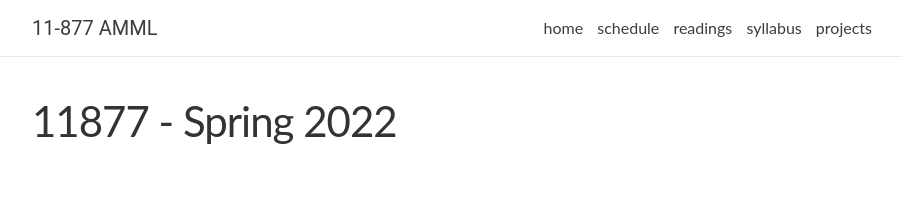
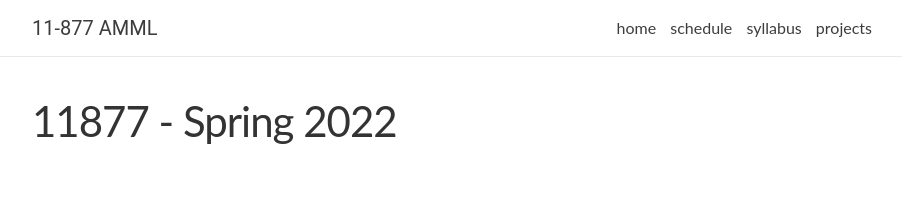
Before and after one commit to CMU-MultiComp-Lab/adv-mmml-course, a Jekyll site: the page built from README.md, in a window 1280 px wide. Shown: the top 213 px of the page, without its empty margins (188-1090 px from the left). Built offline with Jekyll 4.4.1, drawn with Linux system fonts in a browser that asks for light colours; nearby versions of some CDN libraries; our own code applies the rules of GitHub Pages for plain Markdown files; comment, search, counter and statistics services are not loaded.

Commit message:
Update header.html

```diff
--- a/_includes/header.html
+++ b/_includes/header.html
@@ -21,7 +21,6 @@
       <div class="trigger">
         <a class="page-link" href="{{ '/spring2022/' | relative_url }}">home</a>
         <a class="page-link" href="{{ '/spring2022/schedule/' | relative_url }}">schedule</a>
-        <a class="page-link" href="{{ '/spring2022/readings/' | relative_url }}">readings</a>
         <a class="page-link" href="{{ '/spring2022/syllabus/' | relative_url }}">syllabus</a>
         <a class="page-link" href="{{ '/spring2022/projects/' | relative_url }}">projects</a>
       </div>
```
